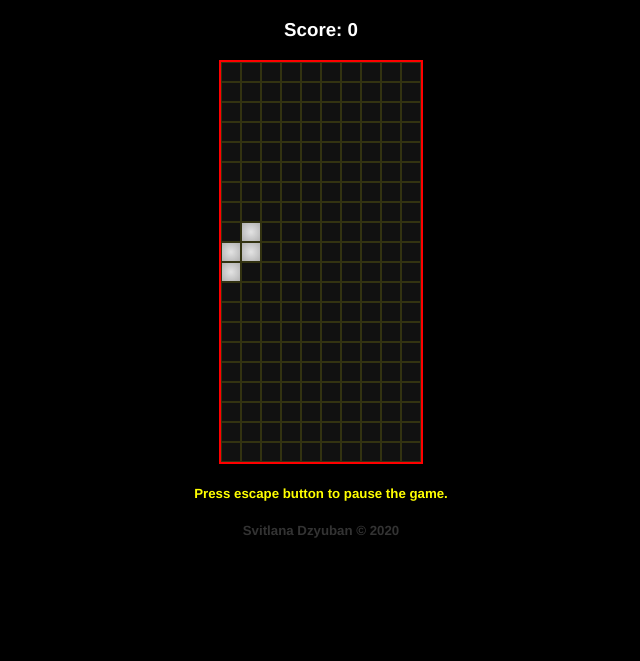
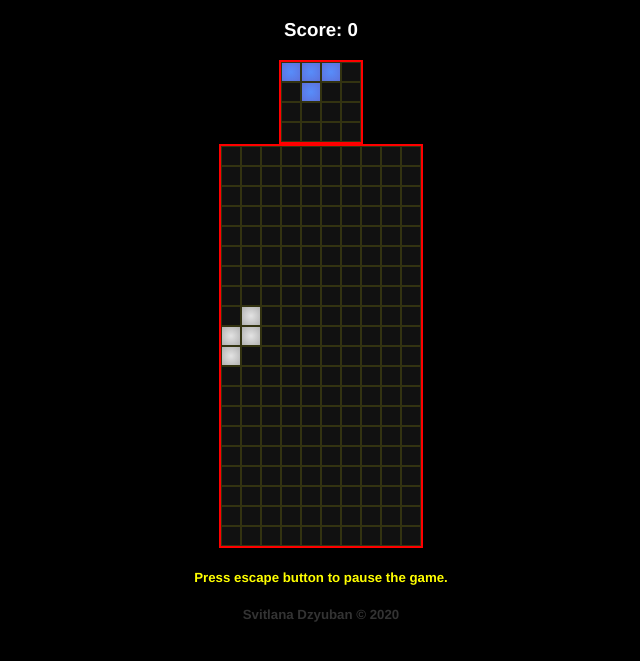
Before and after one commit to owldot/tetris, a website with bundled scripts: page index.html in a window 1280 px wide. Shown: the part 61-722 px from the top of the page, without its empty margins (319-959 px from the left). Built offline with nearby package versions, Linux system fonts and the light colour scheme.

Commit message:
Render next piece. Closes #6

```diff
--- a/assets/styles.css
+++ b/assets/styles.css
@@ -46,7 +46,12 @@ h1, h3, h5 {
   margin: auto;
 }
 
-.grid div {
+.grid.next-piece {
+  width: 80px;
+  height: 80px;
+}
+
+.grid div, .grid.next-piece div {
   background-color: #111111;
   border: 1px solid #333311;
   width: 20px;
--- a/bundle.js
+++ b/bundle.js
@@ -3,22 +3,23 @@ const { Tetris, GameOverError } = require("./src/tetris.js");
 const { Board } = require("./src/board.js");
 
 document.addEventListener('DOMContentLoaded', () => {
-  const width = 10;
-  const scoreDisplay = document.querySelector('#score');
-  const startBtn = document.querySelector('#start-button');
-  const resumeBtn = document.querySelector('#resume-button');
-  const label = document.querySelector('#label');
+  const scoreDisplay = document.getElementById('#score');
+  const startBtn = document.getElementById('start-button');
+  const resumeBtn = document.getElementById('resume-button');
+  const label = document.getElementById('label');
   const labelDrop = document.querySelector('.centerLabel');
+
   document.addEventListener('keydown', listenKeyMove);
   document.addEventListener('keydown', listenKeyPause);
   startBtn.addEventListener('click', startNewGame);
   resumeBtn.addEventListener('click', pauseGame);
 
-  let squares = Array.from(document.querySelectorAll('.grid div'))
-  let tetris = new Tetris(10, 20);
-
+  let squares = Array.from(document.querySelectorAll('.grid.game div'))
+  let nextPieceSquares = Array.from(document.querySelectorAll('#next-piece div'))
+  let tetris;
+  let interval;
   let togglePause = false;
-  let interval = setInterval(nextMoveDown.bind(this), 600);
+  startNewGame();
 
   function listenKeyPause(event) {
     switch (event.keyCode) {
@@ -36,12 +37,13 @@ document.addEventListener('DOMContentLoaded', () => {
     document.addEventListener('keydown', listenKeyMove);
     document.addEventListener('keydown', listenKeyPause);
     interval = setInterval(nextMoveDown.bind(this), 600);
+    renderNextPiece();
   }
 
   function gameOver() {
     clearInterval(interval);
     labelDrop.classList.remove('hidden')
-    label.innerText = 'Game Over'
+    label.innerText = 'Game Over';
     resumeBtn.classList.add('hidden');
     startBtn.classList.remove('hidden');
     document.removeEventListener('keydown', listenKeyMove);
@@ -59,7 +61,7 @@ document.addEventListener('DOMContentLoaded', () => {
       clearInterval(interval);
     } else {
       document.addEventListener('keydown', listenKeyMove);
-      labelDrop.classList.add('hidden')
+      labelDrop.classList.add('hidden');
       resumeBtn.classList.remove('hidden');
       interval = setInterval(nextMoveDown.bind(this), 700);
     }
@@ -110,10 +112,19 @@ document.addEventListener('DOMContentLoaded', () => {
     })
   }
 
+  function renderNextPiece() {
+    console.log('render')
+    nextPieceSquares.forEach((el) => el.className = '');
+    tetris.nextPiece.coords.forEach(([y, x]) => {
+      nextPieceSquares[y * 4 + x].className = `filled ${tetris.nextPiece.color}`;
+    })
+  }
+
   function nextMoveDown() {
     try {
       tetris.moveDown();
       render();
+      renderNextPiece();
       scoreDisplay.innerText = tetris.score;
     } catch (e) {
       if (e instanceof GameOverError) {
@@ -328,6 +339,7 @@ class Tetris {
   constructor(boardWidth, boardHeight) {
     this.board = new Board(boardWidth, boardHeight);
     this.piece = this.pickRandomPiece();
+    this.nextPiece = this.pickRandomPiece();
     this.score = 0;
   }
 
@@ -368,7 +380,8 @@ class Tetris {
     } else {
       this.placePiece() // return back previously cleared element
       this.score += this.board.clearFullLines();
-      this.piece = this.pickRandomPiece();
+      this.piece = this.nextPiece;
+      this.nextPiece = this.pickRandomPiece();
       if (!this.board.isValidMove(this.piece)) {
         throw new GameOverError('Game Over');
       }
@@ -381,8 +394,7 @@ class Tetris {
       this.board.clearPiece(this.piece)
       if (this.board.isValidMove(mover.down())) {
         this.piece = mover.down();
-        this.placePiece()
-        console.log('here')
+        this.placePiece();
         mover = new Mover(this.piece);
       } else {
         this.placePiece() // return back previously cleared element
--- a/index.html
+++ b/index.html
@@ -16,19 +16,26 @@
   <h3>Score: <span id="score">0</span></h3>
   <!-- <button class='start' id='start-button'>Start!</button> -->
 
-  <div class="grid" id="grid">
+  <div class="grid next-piece" id="next-piece">
+    <script lang="javascript">
+      let container = document.getElementById('next-piece');
+      for (i = 0; i < 16; i++) {
+        container.appendChild(document.createElement('div'));
+      }
+    </script>
   </div>
+
+  <div class="grid game" id="grid">
+    <script lang="javascript">
+      container = document.getElementById('grid');
+      for (i = 0; i < 200; i++) {
+        container.appendChild(document.createElement('div'));
+      }
+    </script>
+  </div>
+
   <h5 class="yellow">Press escape button to pause the game.</h5>
   <h5 class="grey">Svitlana Dzyuban &copy; 2020</h5>
-  <script lang="javascript">
-
-    let container = document.getElementById('grid')
-    for (i = 0; i < 200; i++) {
-      container.appendChild(document.createElement('div'));
-    }
-
-  </script>
-
   <div class="centerLabel hidden">
     <div>
       <div id="label">Paused</div>
```
Also changed, not shown: index.js (+19 -8 lines), src/tetris.js (+4 -3 lines).
